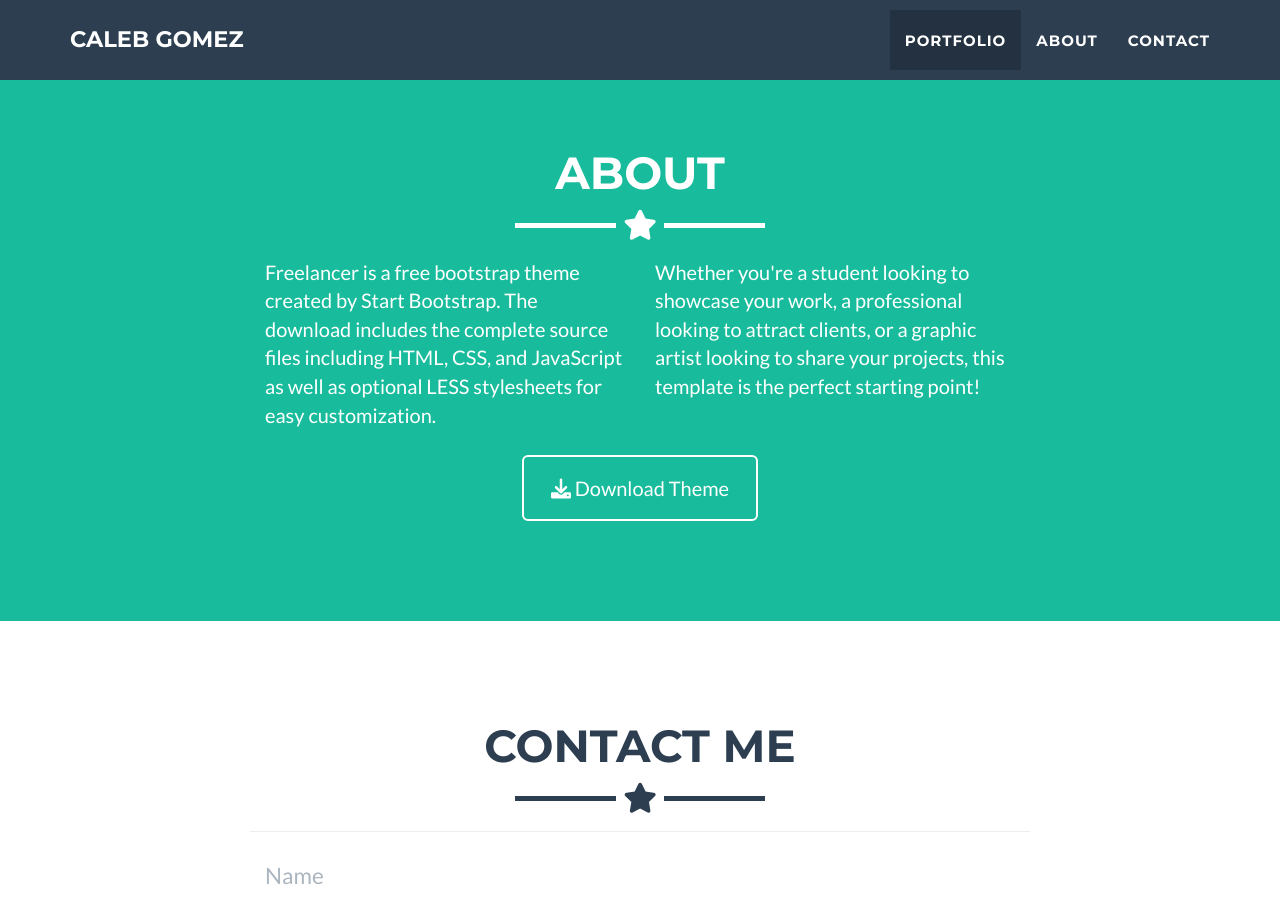
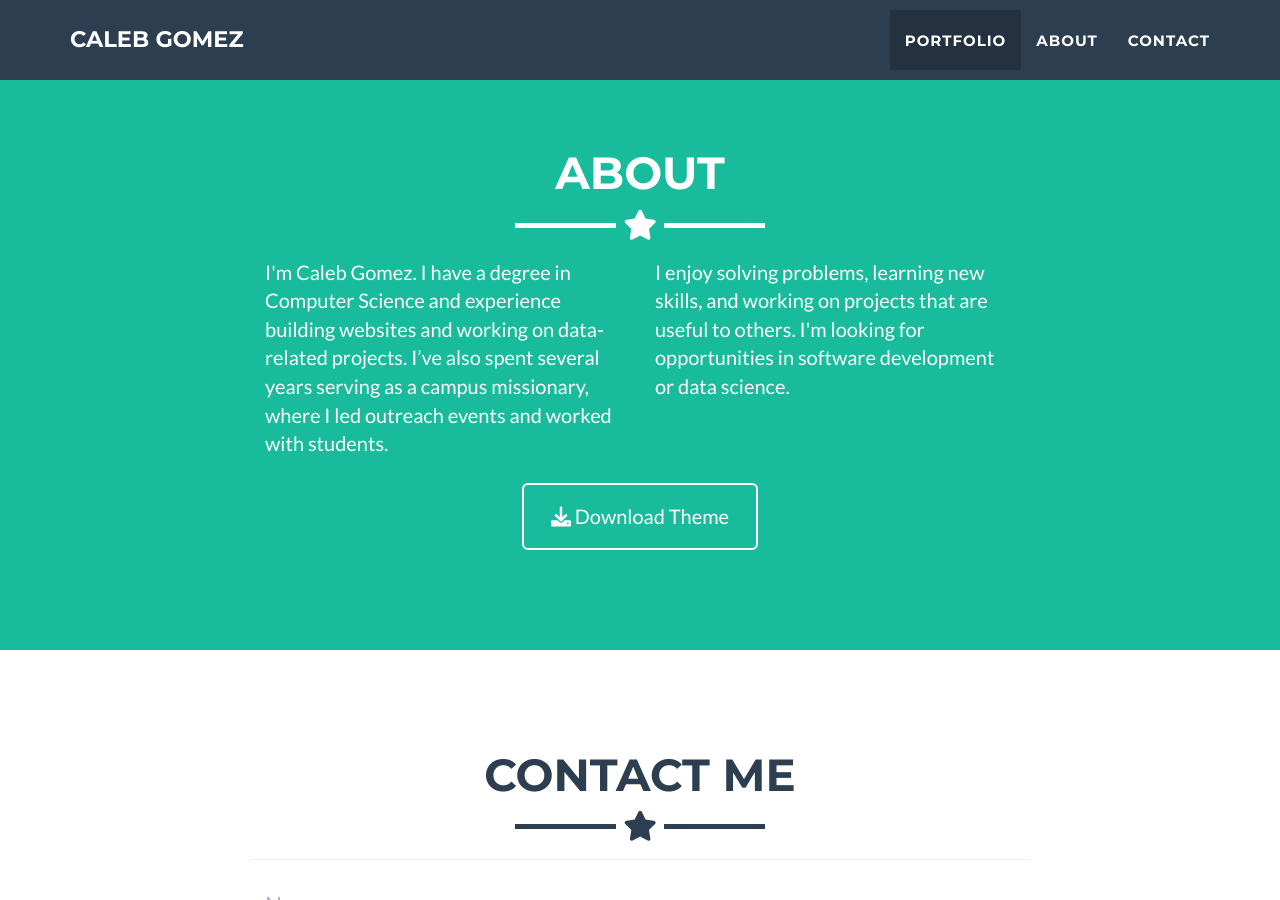
Before and after one commit to dcg1262/dcg1262.github.io, a Jekyll site: the page built from _posts/2014-07-18-project-1.markdown, in a window 1280 px wide and 900 px high, scrolled down 1394 px. Built offline with Jekyll 4.4.1, drawn with Linux system fonts in a browser that asks for light colours.

Commit message:
Added About Me

```diff
--- a/_includes/about.html
+++ b/_includes/about.html
@@ -4,21 +4,30 @@
     <div class="row">
       <div class="col-lg-12 text-center">
         <h2>About</h2>
-        <hr class="star-light">
+        <hr class="star-light" />
       </div>
     </div>
     <div class="row">
       <div class="col-lg-4 col-lg-offset-2">
-        <p>Freelancer is a free bootstrap theme created by Start Bootstrap. The download includes the complete
-          source files including HTML, CSS, and JavaScript as well as optional LESS stylesheets for easy
-          customization.</p>
+        <p>
+          I'm Caleb Gomez. I have a degree in Computer Science and experience
+          building websites and working on data-related projects. I’ve also
+          spent several years serving as a campus missionary, where I led
+          outreach events and worked with students.
+        </p>
       </div>
       <div class="col-lg-4">
-        <p>Whether you're a student looking to showcase your work, a professional looking to attract clients, or
-          a graphic artist looking to share your projects, this template is the perfect starting point! </p>
+        <p>
+          I enjoy solving problems, learning new skills, and working on projects
+          that are useful to others. I'm looking for opportunities in software
+          development or data science.
+        </p>
       </div>
       <div class="col-lg-8 col-lg-offset-2 text-center">
-        <a href="https://github.com/jeromelachaud/freelancer-theme" class="btn btn-lg btn-outline">
+        <a
+          href="https://github.com/jeromelachaud/freelancer-theme"
+          class="btn btn-lg btn-outline"
+        >
           <i class="fa fa-download"></i> Download Theme
         </a>
       </div>
```
